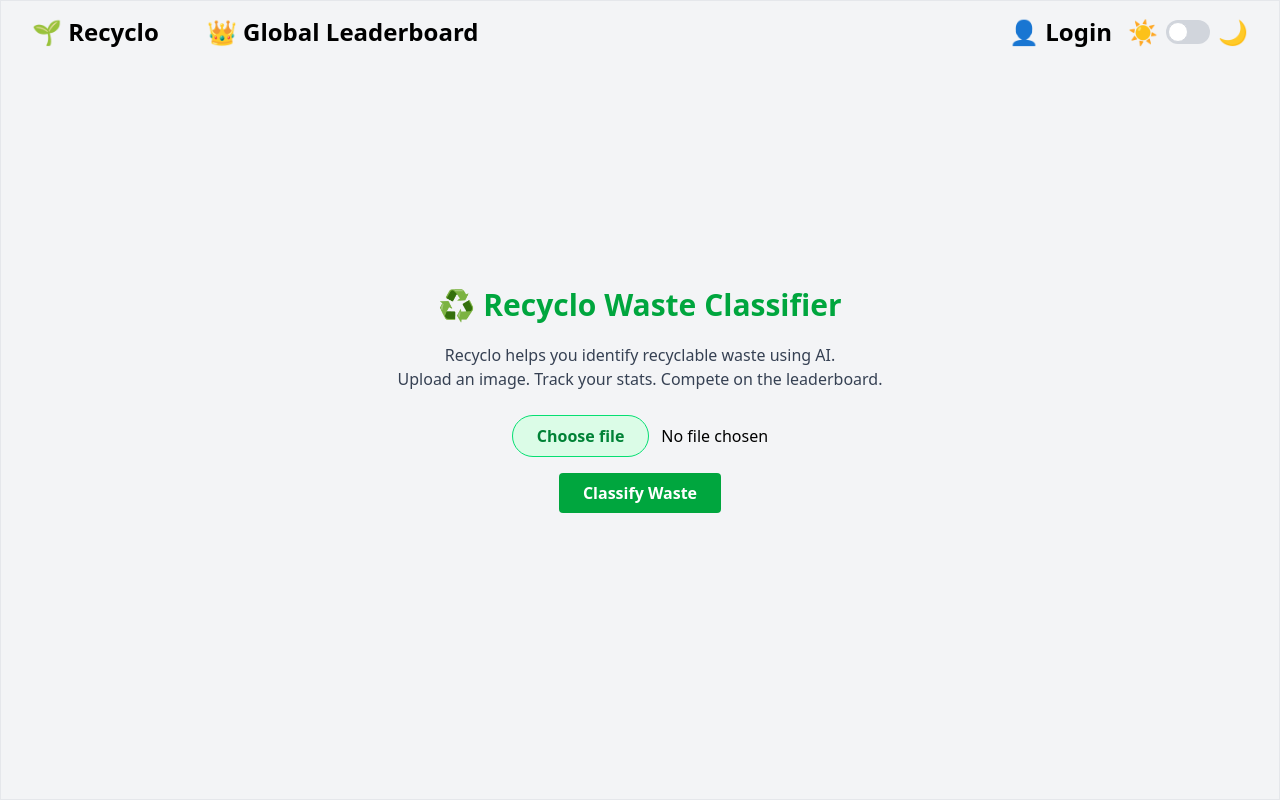
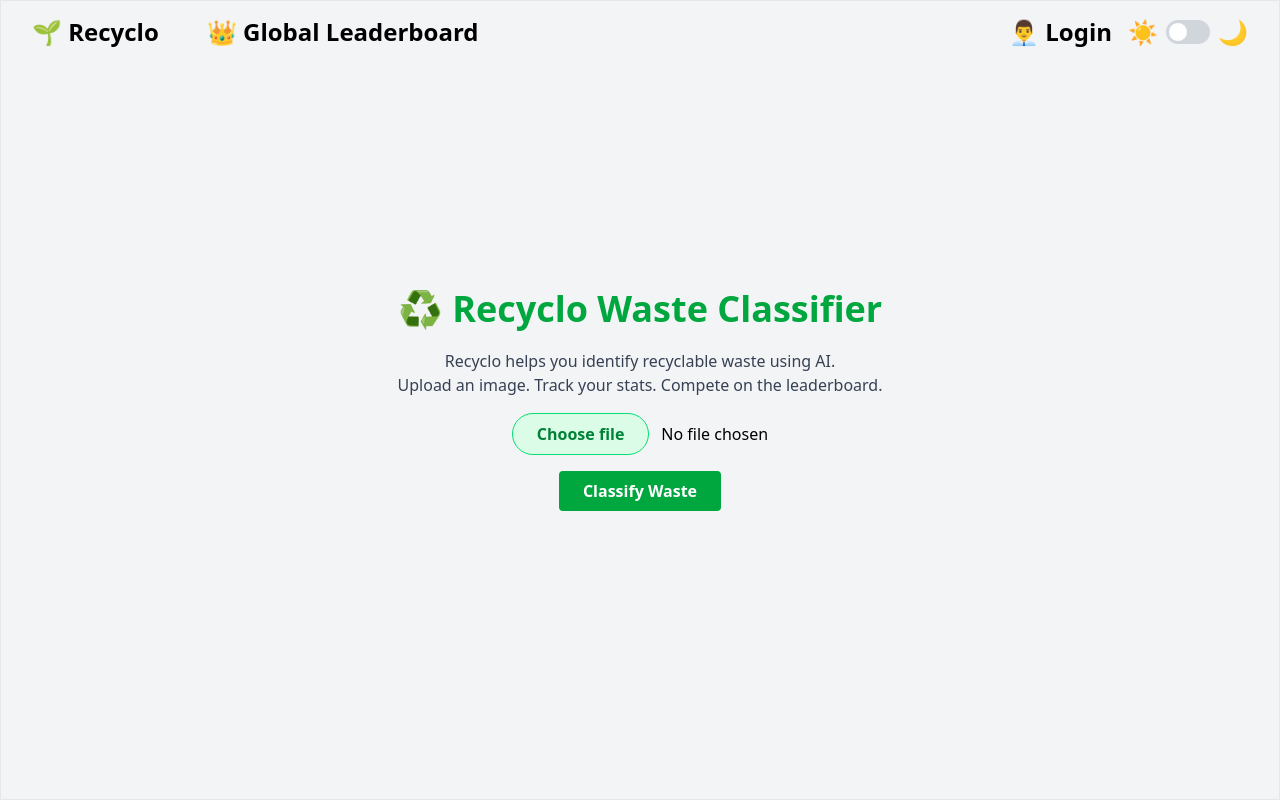
Before and after one commit to Jiwei-Cao/Recyclo, a React (Vite) app in the folder frontend/: page / in a window 1280 px wide. Built offline with nearby package versions, Linux system fonts and the light colour scheme; no server answers.

Commit message:
updated UI

```diff
--- a/frontend/src/components/Header.jsx
+++ b/frontend/src/components/Header.jsx
@@ -64,7 +64,7 @@ export default function Header({ darkMode, setDarkMode }) {
           <span className={dropdownButton}
             onClick={() => !token && navigate("/auth/login")}
           >
-            👤 <span className={buttonText}>{token ? username : "Login"}</span>
+            👨‍💼 <span className={buttonText}>{token ? username : "Login"}</span>
           </span>
 
           {token && menuOpen && (
--- a/frontend/src/components/MainApp.jsx
+++ b/frontend/src/components/MainApp.jsx
@@ -18,13 +18,13 @@ function MainApp({ darkMode, setDarkMode }) {
   const containerClasses = `${baseContainer} ${darkMode ? darkContainer : lightContainer}`
 
   const headingClass = `
-    text-2xl sm:text-3xl font-bold mb-4 sm:mb-5
+    text-3xl sm:text-4xl font-bold mb-4 sm:mb-5
     transition-colors duration-300
     ${darkMode ? 'text-green-400' : 'text-green-600'}
   `
 
   const aboutClass = `
-    text-center text-sm sm:text-base mb-6 max-w-xl
+    text-center text-sm sm:text-base mb-4 max-w-xl
     transition-colors duration-300
     ${darkMode ? 'text-gray-300' : 'text-gray-700'}
   `
```
